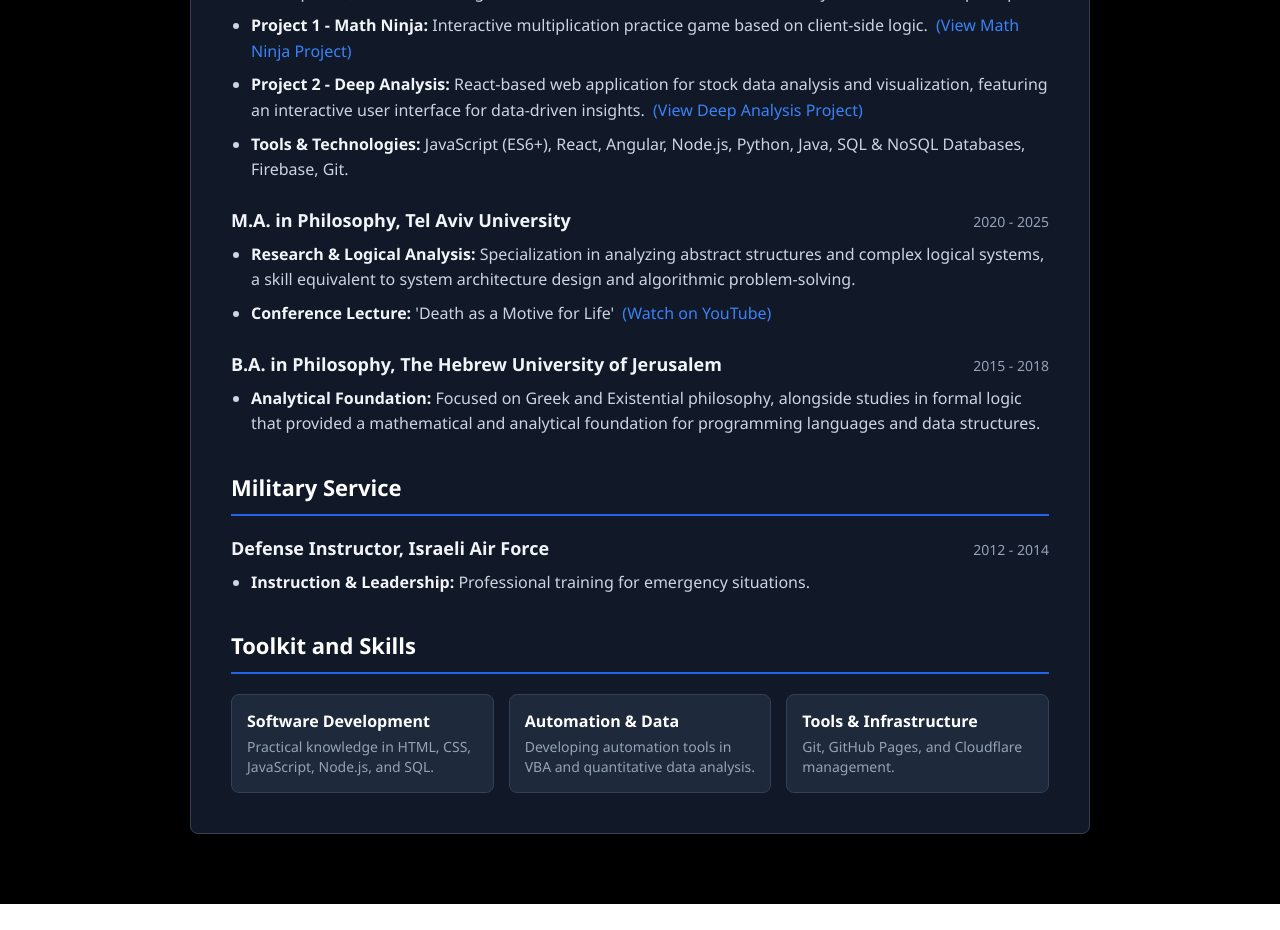
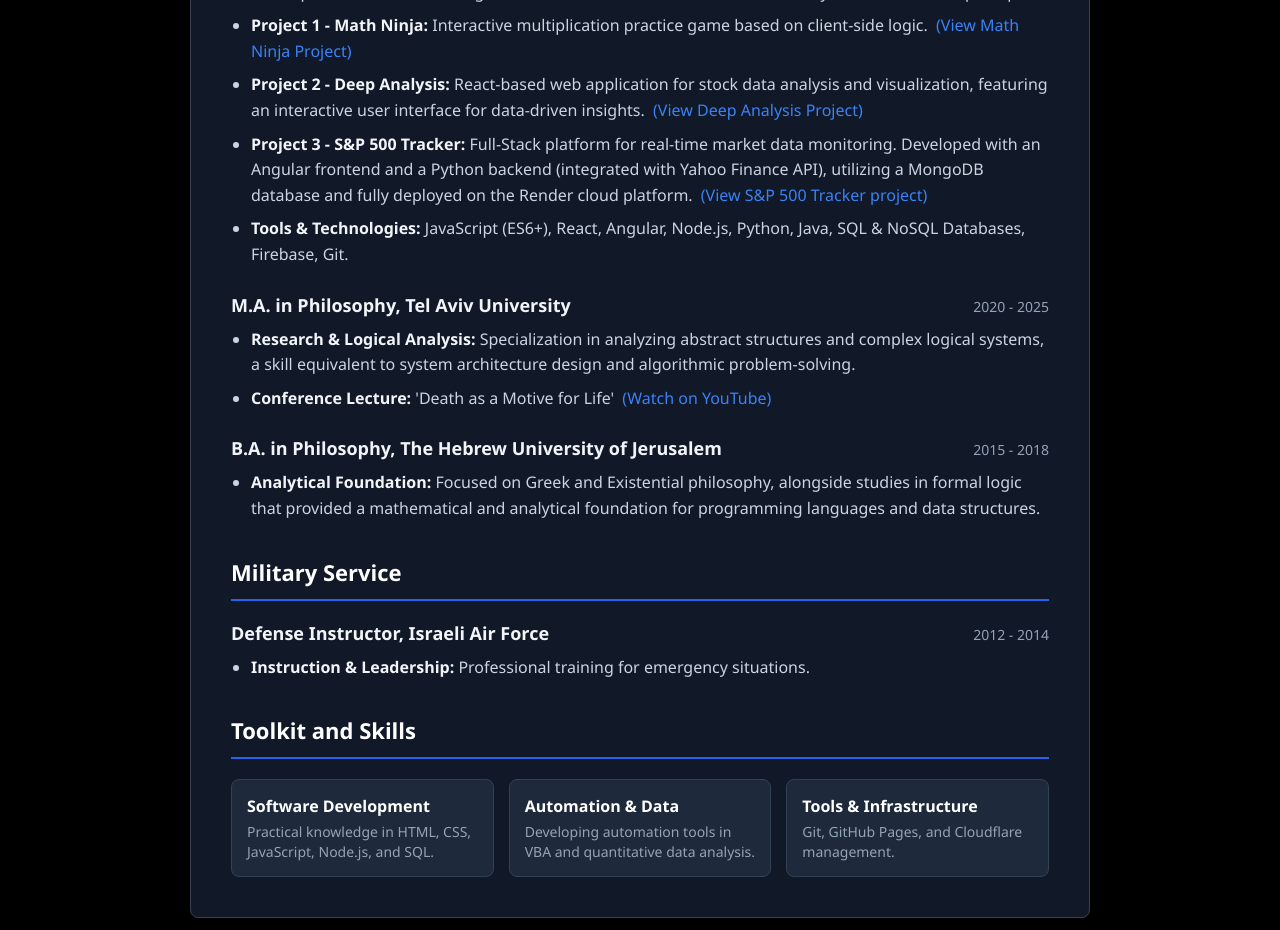
Before and after one commit to barazaninaor/barazaninaor.github.io, an Angular app: page /cv in a window 1280 px wide. Shown: the part 1620-2550 px from the top of the page. Before the commit the page ends 2524 px from the top, so only its background shows below. Built offline with nearby package versions, Linux system fonts and the light colour scheme.

Commit message:
update: content or code changes

```diff
--- a/src/app/i18n/translations.ts
+++ b/src/app/i18n/translations.ts
@@ -110,6 +110,11 @@ export const TRANSLATIONS = {
               label: "פרויקט 2 - Deep Analysis",
               value: "מערכת Web מבוססת React לניתוח וצפייה בנתונים של מניות, הכוללת ממשק משתמש אינטראקטיבי ומותאם אישית להצגת תובנות דאטה בצורה ויזואלית.",
               link: { url: "https://barazaninaor.github.io/deep-analysis/#/", text: "לצפייה בפרויקט Deep Analysis" }
+            },
+            {
+              "label": "פרויקט 3 - S&P 500 Tracker",
+              "value": "מערכת Full-Stack לניטור נתוני שוק ההון בזמן אמת. פיתוח צד-לקוח ב-Angular וצד-שרת ב-Python (מבוסס API של Yahoo Finance), עם בסיס נתונים MongoDB, בפריסה על פלטפורמת Render.",
+              "link": { "url": "https://barazaninaor.github.io/sp500", "text": "לצפייה בפרויקט S&P 500 Tracker" }
             },
             {
               label: "כלים וטכנולוגיות",
@@ -257,6 +262,11 @@ export const TRANSLATIONS = {
               link: { url: "https://barazaninaor.github.io/deep-analysis/#/", text: "View Deep Analysis Project" }
             },
             {
+              "label": "Project 3 - S&P 500 Tracker",
+              "value": "Full-Stack platform for real-time market data monitoring. Developed with an Angular frontend and a Python backend (integrated with Yahoo Finance API), utilizing a MongoDB database and fully deployed on the Render cloud platform.",
+              "link": { "url": "https://barazaninaor.github.io/sp500", "text": "View S&P 500 Tracker project" }
+            },
+            {
               label: "Tools & Technologies",
               value: "JavaScript (ES6+), React, Angular, Node.js, Python, Java, SQL & NoSQL Databases, Firebase, Git."
             }
```
